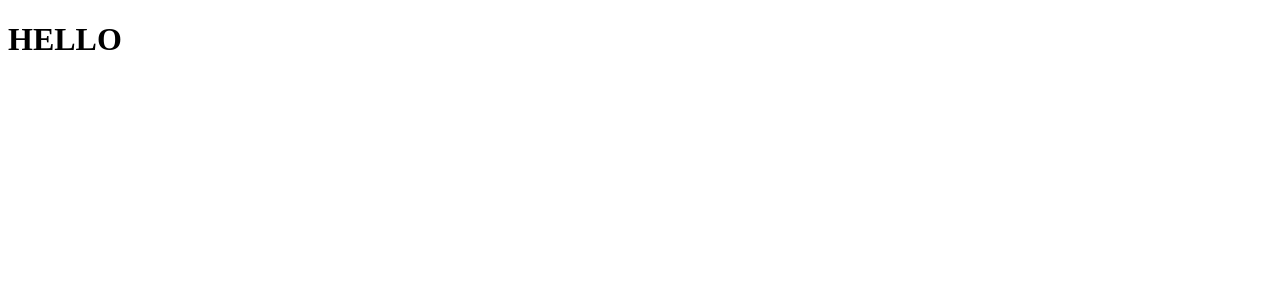
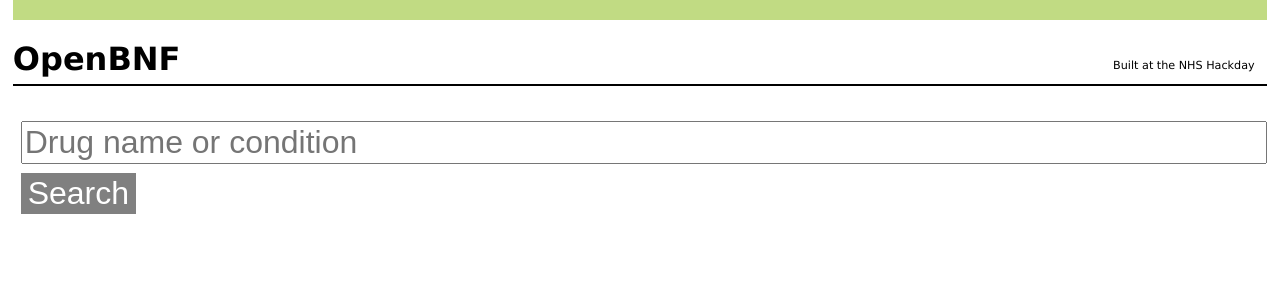
Before and after one commit to nhshackday/mobileformulary, a Flask app: page / in a window 1280 px wide. Before the commit the part shown is almost empty. Shown: the top 300 px of the page. Run offline with Flask 2, Linux system fonts and the light colour scheme; some libraries are stand-ins or nearby versions.

Commit message:
homepage

```diff
--- a/static/css/main.css
+++ b/static/css/main.css
@@ -0,0 +1,13 @@
+body {font-family:verdana;padding-top:100px;}
+
+#header {border-bottom:solid 2px #000; position:fixed; top:0;left:1%; right:1%;
+  border-top:solid 20px #c1db83;padding:0;}
+#header h1 {padding:20px 0 6px 0;margin:0;}
+#header h2 {font-weight:lighter; font-size:0.7em; position:absolute; right:1%; top:30px;}
+#header h2 a {color:#000;text-decoration:none;}
+
+#content {padding:1%;}
+
+#search {position:relative;}
+#search input[type="text"]{width:100%; font-size:2em; margin-bottom:0.3em;}
+#search input[type="submit"]{border:solid 1px #808080; background-color:#808080;font-size:2em; color:#fff;}
--- a/templates/base.html
+++ b/templates/base.html
@@ -16,6 +16,10 @@
     {% endblock %}
 </head>
 <body>
+<div id="header">
+    <h1>OpenBNF</h1>
+    <h2><a href="http://nhshackday.com/">Built at the NHS Hackday</a></h2>
+</div>
 <div id="content">
     {% block content %}{% endblock %}
 </div>
--- a/templates/index.html
+++ b/templates/index.html
@@ -1,5 +1,8 @@
 {% extends "base.html" %}
 {% block title %}Index{% endblock %}
 {% block content %}
-<h1>HELLO</h1>
+<form id="search">
+    <input type="text" name="q" id="q" placeholder="Drug name or condition"/>
+    <input type="submit" for="q"value="Search"/>
+</form>
 {% endblock %}
```
